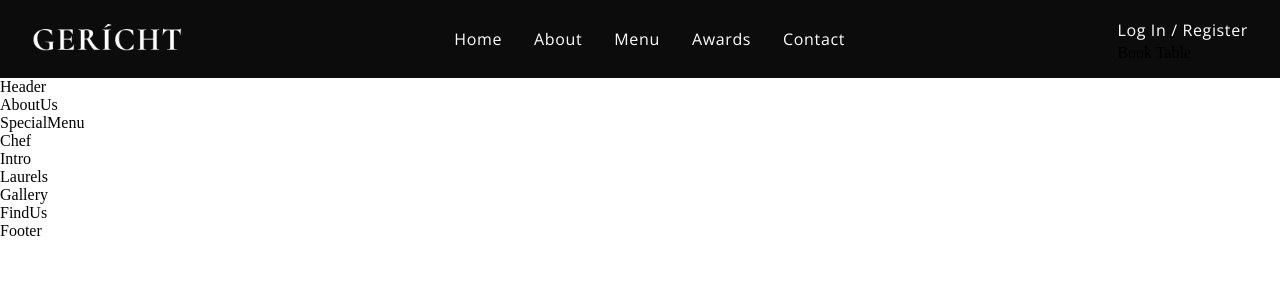
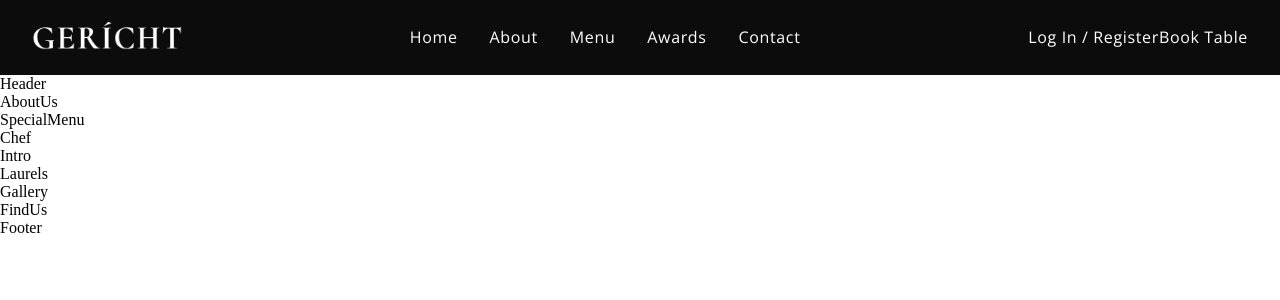
Before and after one commit to Nyakamba/gerich-restaurant, a React (Vite) app: page / in a window 1280 px wide. Shown: the top 300 px of the page. Built offline with nearby package versions, Linux system fonts and the light colour scheme; a web font is replaced by a local one.

Commit message:
Navbar.jsx

```diff
--- a/src/components/Navbar/Navbar.jsx
+++ b/src/components/Navbar/Navbar.jsx
@@ -30,12 +30,10 @@ const Navbar = () => (
       <a href="#login" className="p__opensans">
         Log In / Register
       </a>
-      <div>
-        <a href="/" className="P__opensans">
-          Book Table
-        </a>
-      </div>
     </div>
+    <a href="/" className="p__opensans">
+      Book Table
+    </a>
   </nav>
 );
 
```
